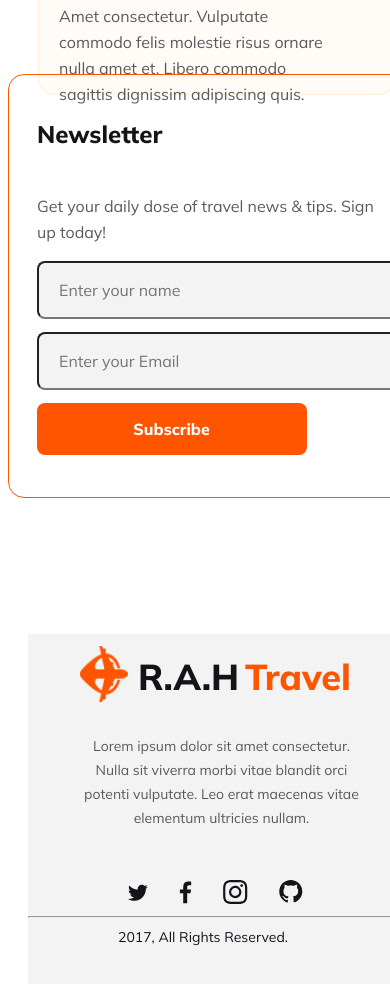
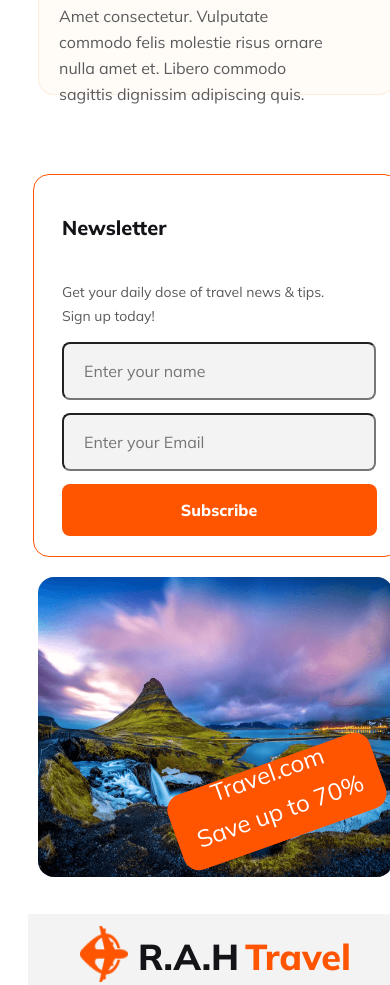
Before and after one commit to ruhul121980/R.A.H-Travel-Website, a plain HTML site: page index.html in a window 390 px wide. Shown: the part 4126-5111 px from the top of the page. Drawn offline with Linux system fonts and the light colour scheme.

Commit message:
ainfinal commit

```diff
--- a/index.html
+++ b/index.html
@@ -168,8 +168,16 @@
                 </div>
 
                 <div class="newsLetter-img">
-                    <img class="newsletterImg-1" src="./images/newsletterimg.png" alt="">
-                    <img src="" alt="">
+                    <div class="discountimg">
+                        <img class="newsletterImg-1" src="./images/newsletterimg.png" alt="">
+
+                    </div>
+
+                    <div class="discount">
+                        <p id="travel-text">Travel.com</p>
+                        <h3 id="travel-save">Save up to 70%</h3>
+                    </div>
+
                 </div>
 
 
--- a/style.css
+++ b/style.css
@@ -474,17 +474,59 @@
     width: 1170px;
     height: 500px;
     flex-shrink: 0;
-    margin-left:auto;
-    margin-right:auto;
+    margin-left: auto;
+    margin-right: auto;
 }
 
 .newsletterImg-1 {
     width: 672px;
     height: 422px;
-    margin-left:24px;
+    margin-left: 24px;
     flex-shrink: 0;
     border-radius: 16px;
     background: url(<path-to-image>), lightgray 50% / cover no-repeat;
+}
+
+
+.discount {
+    width: 324px;
+    height: 120px;
+    transform: rotate(-19.628deg);
+    flex-shrink: 0;
+    border-radius: 16px;
+    background: #FF5400;
+
+
+}
+
+.discountimg,
+.discount {
+    position: relative;
+}
+
+.discount {
+    left: 355px;
+    bottom: 200px;
+}
+
+#travel-text {
+    color: #FFF;
+    text-align: center;
+    font-family: Mulish;
+    font-size: 24px;
+    font-weight: 400;
+    padding-top: 10px;
+
+}
+
+#travel-save {
+    color: #FFF;
+    text-align: center;
+    font-family: Mulish;
+    font-size: 24px;
+    font-style: normal;
+    font-weight: 400;
+    line-height: normal;
 }
 
 /* footer section */
@@ -794,7 +836,7 @@
         width: 375px;
         height: 350px;
         flex-shrink: 0;
-        margin-top: 60px;
+        margin-top: 0px;
         margin-left: 20px;
     }
 
@@ -832,6 +874,72 @@
 
     }
 
+    /* newsletter responsive */
+    .newsLetter-main {
+        display: flex;
+        flex-direction: column;
+        margin-top: 100px;
+        margin-bottom: 240px;
+    }
+
+    .newsLetter {
+        width: 365px;
+        height: 7445px;
+        margin-left: 25px;
+    }
+
+    .newsLetter h3 {
+        color: #131318;
+        font-family: Mulish;
+        font-size: 20px;
+        font-style: normal;
+        font-weight: 800;
+        line-height: normal;
+    }
+
+    .newsLetter p {
+        width: 270px;
+        color: #5A5A5D;
+        font-family: Mulish;
+        font-size: 14px;
+        font-style: normal;
+        font-weight: 400;
+        line-height: 24px;
+
+    }
+
+    .newsLetter input {
+        width: 288px;
+        height: 52px;
+    }
+
+    .btn-ternary {
+        width: 315px;
+        height: 52px;
+        margin-bottom: 20px;
+
+    }
+
+    .newsletterImg-1 {
+        width: 355px;
+        height: 300px;
+        flex-shrink: 0;
+        margin-top:20px;
+        margin-left:30px;
+
+    }
+    .discount{
+        left:162px;
+        bottom:143px;
+        width: 214.023px;
+        height: 79.268px;
+        line-height: 0;
+    }
+    .travel-text{
+        padding-top:25px;
+
+    }
+
 
 
 }
```
